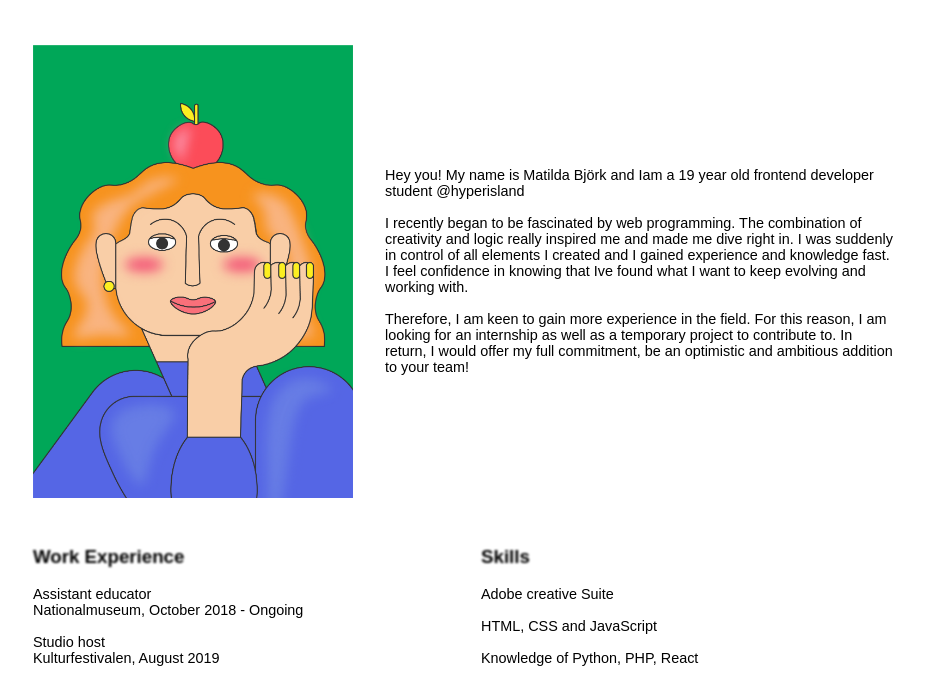
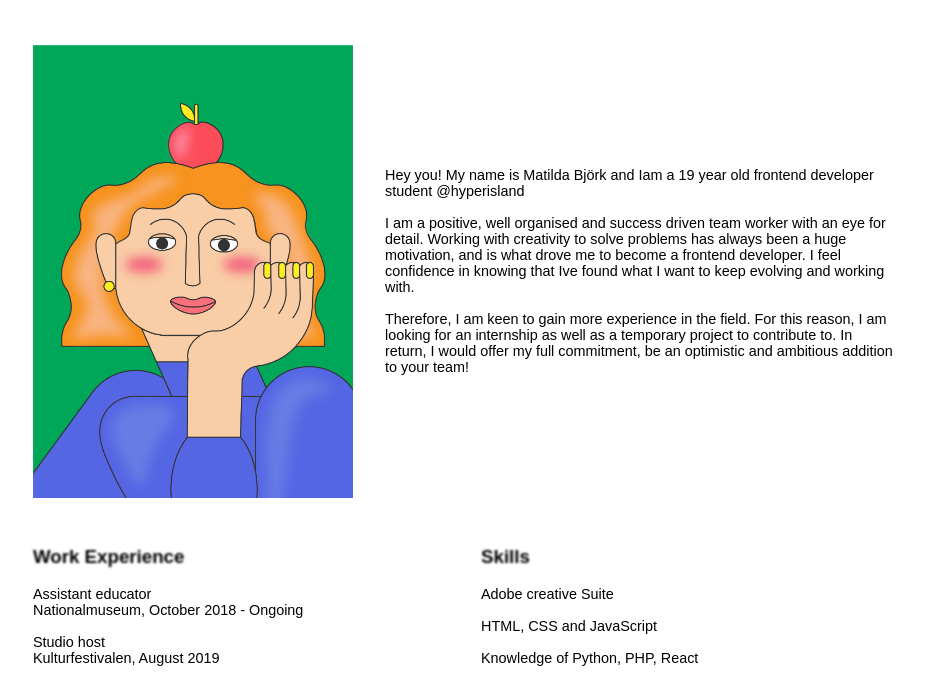
Before and after one commit to MatildaBjorken/ReactPortfolio, a Gatsby site: page /about in a window 1280 px wide. Shown: the part 123-800 px from the top of the page, without its empty margins (175-1105 px from the left). Built offline with nearby package versions, Linux system fonts and the light colour scheme; Gatsby itself is replaced by a stand-in of ours; a web font is replaced by a local one.

Commit message:
about text changes

```diff
--- a/src/pages/about.js
+++ b/src/pages/about.js
@@ -17,7 +17,7 @@ const SecondPage = () => (
          <p className='about-text'>Hey you!
             My name is Matilda Björk and Iam a 19 year old frontend developer student @hyperisland
             <br></br><br></br>
-            I recently began to be fascinated by web programming. The combination of creativity and logic really inspired me and made me dive right in. I was suddenly in control of all elements I created and I gained experience and knowledge fast. I feel confidence in knowing that Ive found what I want to keep evolving and working with.
+            I am a positive, well organised and success driven team worker with an eye for detail. Working with creativity to solve problems has always been a huge motivation, and is what drove me to become a frontend developer. I feel confidence in knowing that Ive found what I want to keep evolving and working with.
             <br></br><br></br>
             Therefore, I am keen to gain more experience in the field. For this reason, I am looking for an internship as well as a temporary project to contribute to. In return, I would offer my full commitment, be an optimistic and ambitious addition to your team!
             </p>
```
